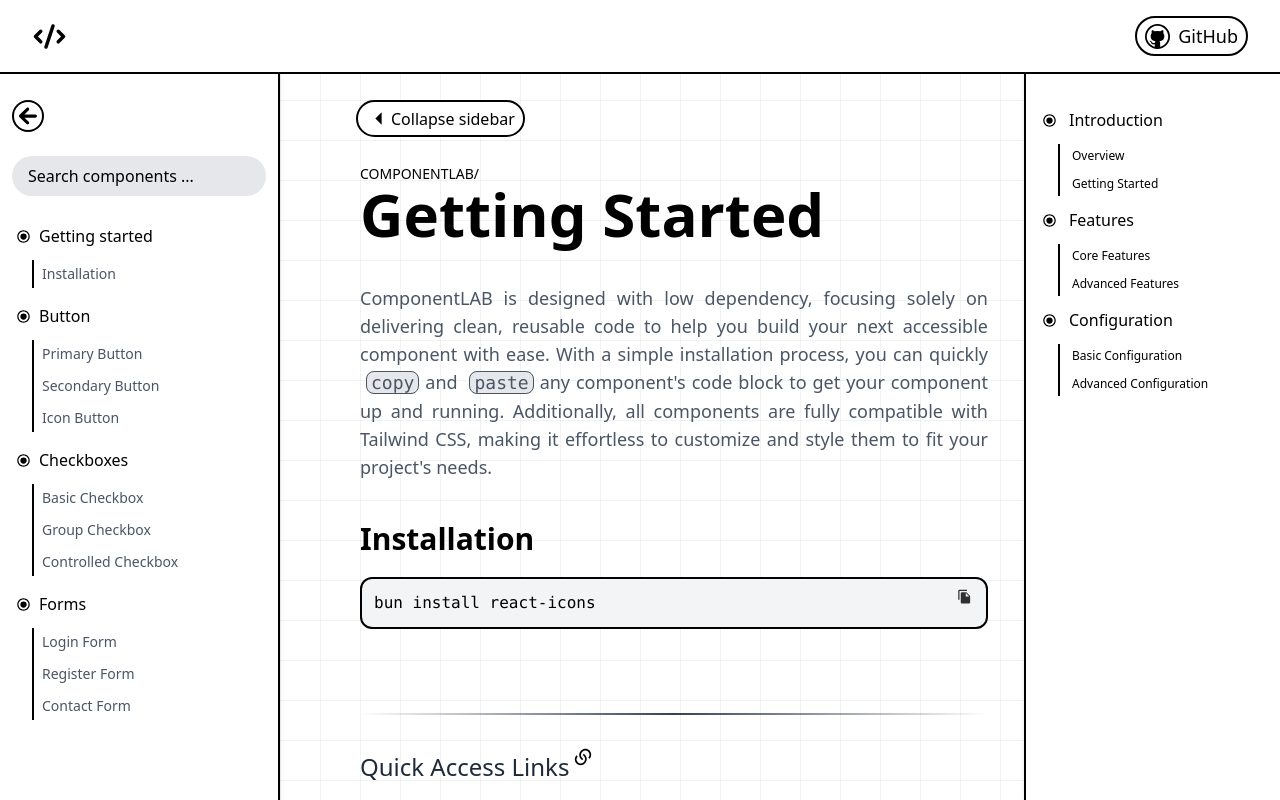
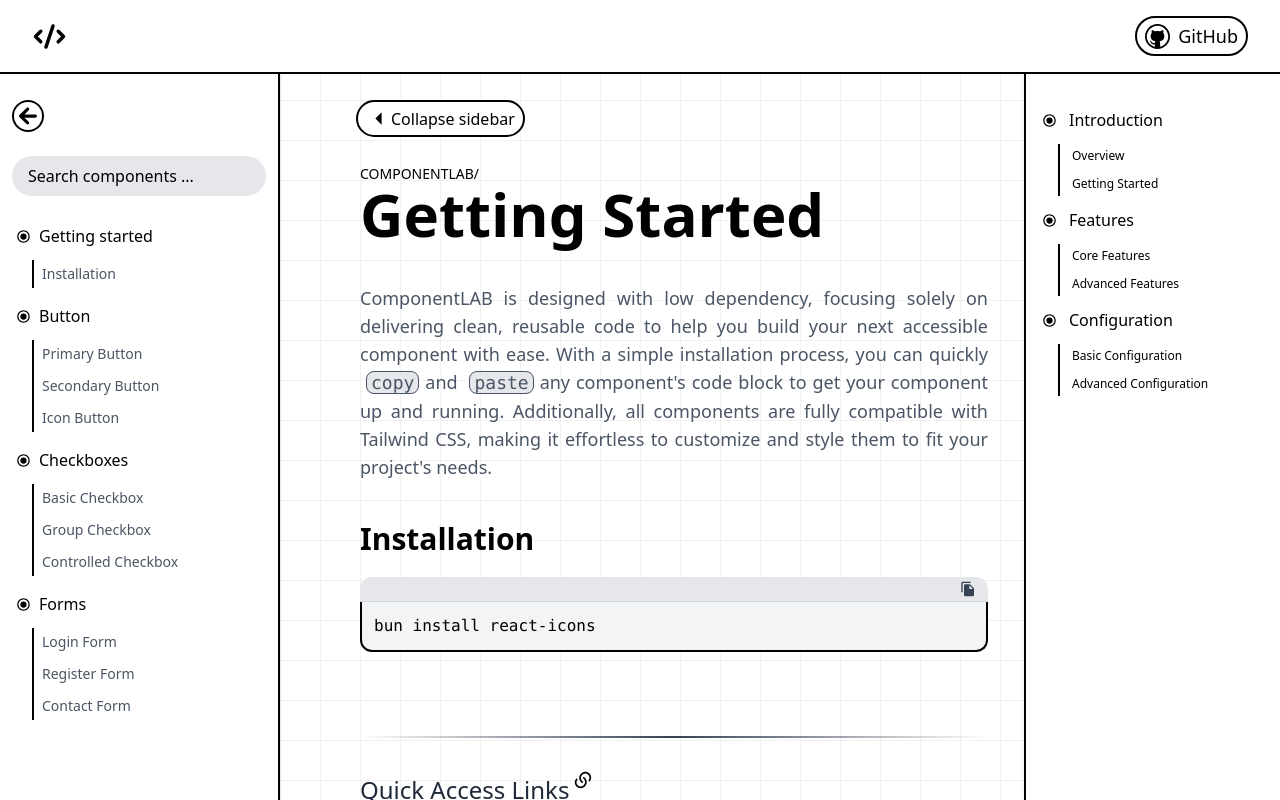
Before and after one commit to snippet-labs/COMPONENTLAB, a Next.js app: page /installation in a window 1280 px wide. Shown: the top 800 px of the page. Built offline with nearby package versions, Linux system fonts and the light colour scheme.

Commit message:
page(side-panel-installation): add new prop for filename in codeblock reusable component

```diff
--- a/src/components/Ui/CodeBlock/CodeBlock.tsx
+++ b/src/components/Ui/CodeBlock/CodeBlock.tsx
@@ -7,43 +7,34 @@ import { MdFileCopy } from 'react-icons/md';
 import { Highlight, themes } from 'prism-react-renderer';
 import { CodeBlockProps } from './CodeBlock.types';
 
-const CodeBlock: React.FC<CodeBlockProps> = ({ codes, codeLanguage }) => {
-  // STATES
+const CodeBlock: React.FC<CodeBlockProps> = ({ codes, codeLanguage, fileName }) => {
   const [copied, setCopied] = useState(false);
-  // HANDLER
+
   const handleCodeBlockCopyFunctionality = async () => {
     try {
       await navigator.clipboard.writeText(codes);
       setCopied(true);
       setTimeout(() => setCopied(false), 2000);
-    } catch (copyFunctionalityError) {
-      console.error('FAILED TO COPY CODEBLOCK: ', copyFunctionalityError);
+    } catch (error) {
+      console.error('FAILED TO COPY CODEBLOCK: ', error);
     }
   };
 
   return (
     <div className="mt-5 relative group">
-      <button
-        onClick={handleCodeBlockCopyFunctionality}
-        className="absolute top-2 right-2 flex items-center gap-1 bg-gray-100  px-2 py-1 rounded-md text-black opacity-80 hover:opacity-100 hover:cursor-pointer transition-all duration-200"
-      >
-        {copied ? (
-          <>
-            <IoMdCheckmarkCircle size={15} />
-          </>
-        ) : (
-          <>
-            <MdFileCopy size={15} />
-          </>
-        )}
-      </button>
+      <div className="flex items-center justify-between bg-gray-200 px-3 py-1 rounded-t-xl border-b border-gray-300">
+        <span className="text-sm font-medium text-gray-800">{fileName || ''}</span>
+        <button
+          onClick={handleCodeBlockCopyFunctionality}
+          className="flex items-center justify-center text-gray-700 hover:text-gray-900 hover:cursor-pointer transition-all duration-150"
+        >
+          {copied ? <IoMdCheckmarkCircle size={16} /> : <MdFileCopy size={16} />}
+        </button>
+      </div>
 
       <Highlight theme={themes.oneLight} code={codes} language={codeLanguage}>
         {({ tokens, getTokenProps }) => (
-          <pre
-            className="border-2 p-3 rounded-xl bg-gray-100 overflow-auto"
-            style={{ scrollbarWidth: 'thin' }}
-          >
+          <pre className="border-2 border-t-0 p-3 rounded-b-xl bg-gray-100 overflow-auto max-h-[500px]">
             {tokens.map((line, i) => (
               <div key={i}>
                 {line.map((token, key) => (
--- a/src/components/Ui/CodeBlock/CodeBlock.types.tsx
+++ b/src/components/Ui/CodeBlock/CodeBlock.types.tsx
@@ -1,4 +1,5 @@
 export interface CodeBlockProps {
   codes: string;
   codeLanguage: string;
+  fileName?: string;
 }
```
